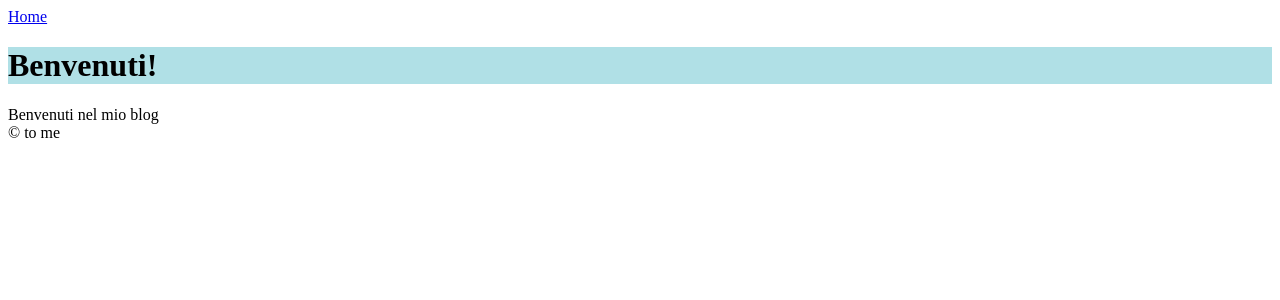
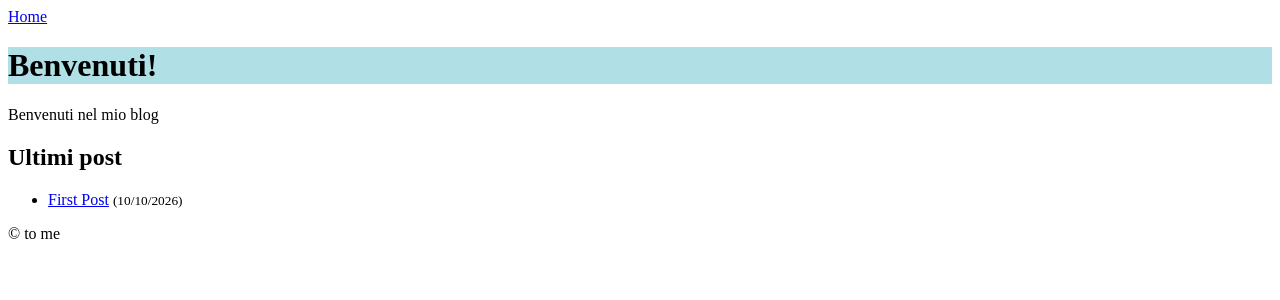
Before and after one commit to AuroraCodingForFun/BlogSite, a Jekyll site: the page built from index.md, in a window 1280 px wide. Shown: the top 300 px of the page. Built offline with Jekyll 4.4.1, drawn with Linux system fonts in a browser that asks for light colours.

Commit message:
Refactor index.md to improve blog structure
Removed HTML tags and added a list of recent posts.

```diff
--- a/index.md
+++ b/index.md
@@ -2,8 +2,15 @@
 title: Benvenuti!
 layout: default
 ---
-<head>
-</head>
-<body>
-  <txt>Benvenuti nel mio blog</txt>
-</body>
+Benvenuti nel mio blog
+
+## Ultimi post
+
+<ul>
+  {% for post in site.posts %}
+    <li>
+      <a href="{{ post.url | relative_url }}">{{ post.title }}</a>
+      <small>({{ post.date | date: "%d/%m/%Y" }})</small>
+    </li>
+  {% endfor %}
+</ul>
```
